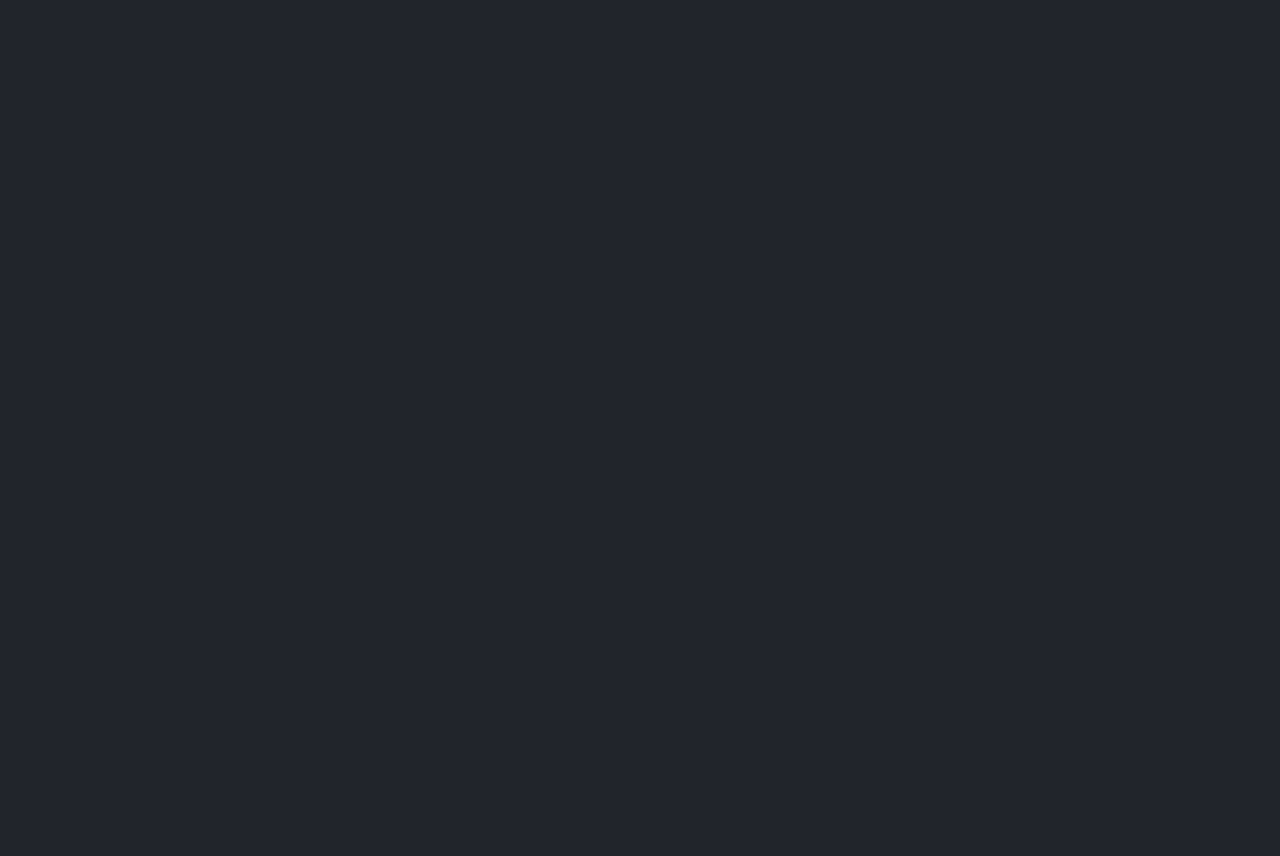
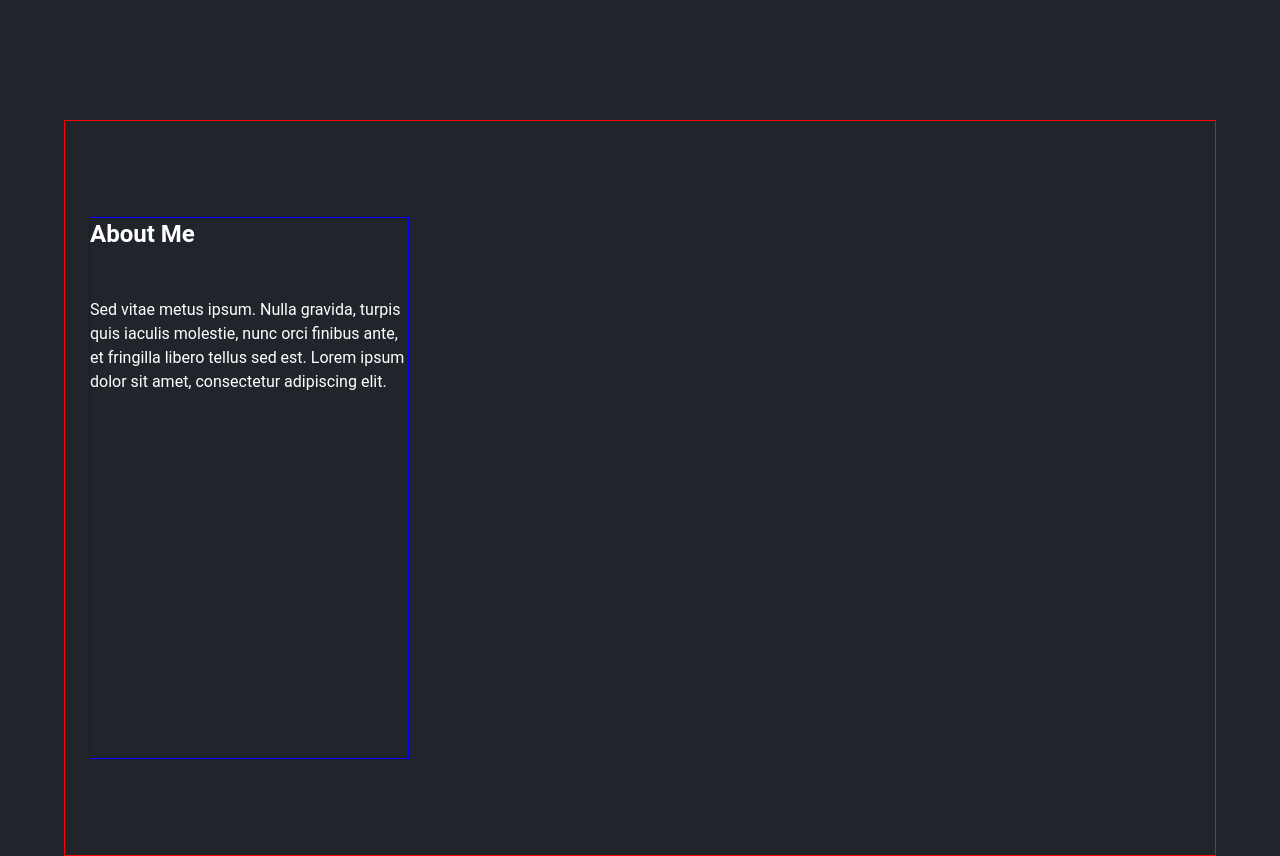
Before and after one commit to GabrielZilmar/GabrielZilmar.github.io, a Next.js app: page /home in a window 1280 px wide. Shown: the part 680-1536 px from the top of the page. Before the commit the page ends 800 px from the top, so only its background shows below. Built offline with nearby package versions, Linux system fonts and the light colour scheme; a web font is replaced by a local one.

Commit message:
feat: init about me

```diff
--- /dev/null
+++ b/src/components/about-me/index.tsx
@@ -0,0 +1,24 @@
+import { Typography } from "@mui/material";
+import {
+  AboutMeContainer,
+  AboutMeText,
+  AboutMeTitle,
+  AboutMeWrapper,
+} from "~/components/about-me/styles";
+
+const AboutMe: React.FC = () => {
+  return (
+    <AboutMeContainer id="about-me">
+      <AboutMeWrapper>
+        <AboutMeTitle variant="h5">About Me</AboutMeTitle>
+        <AboutMeText>
+          Sed vitae metus ipsum. Nulla gravida, turpis quis iaculis molestie,
+          nunc orci finibus ante, et fringilla libero tellus sed est. Lorem
+          ipsum dolor sit amet, consectetur adipiscing elit.
+        </AboutMeText>
+      </AboutMeWrapper>
+    </AboutMeContainer>
+  );
+};
+
+export default AboutMe;
--- /dev/null
+++ b/src/components/about-me/styles.ts
@@ -0,0 +1,26 @@
+import { Box, Container, styled, Typography } from "@mui/material";
+
+export const AboutMeContainer = styled(Container)(({ theme }) => ({
+  display: "flex",
+  height: `calc(100vh - ${theme.spacing(8)})`,
+  border: "1px solid red",
+
+  padding: theme.spacing(12),
+}));
+
+export const AboutMeWrapper = styled(Box)(({ theme }) => ({
+  border: "1px solid blue",
+  width: theme.spacing(40),
+
+  [theme.breakpoints.down("sm")]: {
+    width: theme.spacing(20),
+  },
+}));
+
+export const AboutMeTitle = styled(Typography)({
+  fontWeight: 600,
+});
+
+export const AboutMeText = styled(Typography)(({ theme }) => ({
+  marginTop: theme.spacing(6),
+}));
--- a/src/pages/home/index.tsx
+++ b/src/pages/home/index.tsx
@@ -1,9 +1,11 @@
+import AboutMe from "~/components/about-me";
 import ProfileInfo from "~/components/profile-info";
 
 const HomePage = () => {
   return (
     <>
       <ProfileInfo />
+      <AboutMe />
     </>
   );
 };
```
